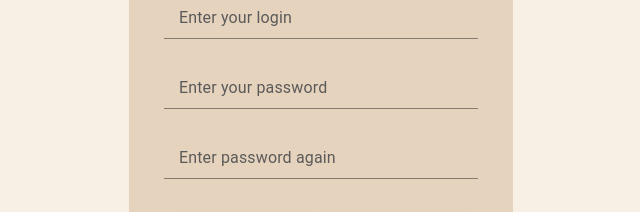
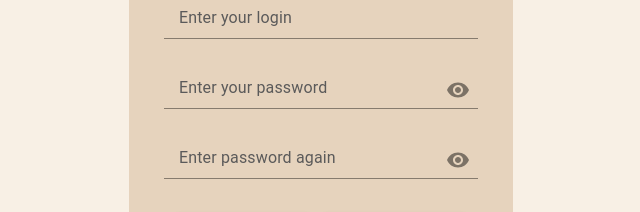
Before and after one commit to coderEverFirst/phonoteka, a React (Vite) app in the folder packages/client/: page /sign-up in a window 1280 px wide. Shown: the part 324-536 px from the top of the page, without its empty margins (319-959 px from the left). Built offline with nearby package versions, Linux system fonts and the light colour scheme.

Commit message:
added inputs visibility in auth page

```diff
--- a/packages/client/package.json
+++ b/packages/client/package.json
@@ -13,6 +13,7 @@
   "dependencies": {
     "@emotion/react": "^11.11.1",
     "@emotion/styled": "^11.11.0",
+    "@mui/icons-material": "^5.14.15",
     "@mui/material": "^5.14.10",
     "react": "^18.2.0",
     "react-dom": "^18.2.0",
--- a/packages/client/src/pages/AuthPage/AuthPage.scss
+++ b/packages/client/src/pages/AuthPage/AuthPage.scss
@@ -42,6 +42,15 @@
       &:first-of-type {
         margin-top: 0;
       }
+
+      .auth_visibility {
+        cursor: pointer;
+        opacity: 0.85;
+        transition: 0.2s ease-out;
+        &:hover {
+          opacity: 1;
+        }
+      }
     }
 
     .auth_button_block {
--- a/packages/client/src/pages/AuthPage/AuthPage.tsx
+++ b/packages/client/src/pages/AuthPage/AuthPage.tsx
@@ -1,9 +1,15 @@
-import React, { useCallback, useMemo } from 'react'
+import React, { useCallback, useMemo, useState } from 'react'
+import { useLocation, useNavigate } from 'react-router'
+import { InputAdornment } from '@mui/material'
+import VisibilityIcon from '@mui/icons-material/Visibility'
+import VisibilityOffIcon from '@mui/icons-material/VisibilityOff'
+
+import { AuthTextField } from '../../components/UI/MuiUI/TextFields/AuthTextField.styled'
+import { AuthButton } from '../../components/UI/MuiUI/Buttons/AuthButton.styled'
+
+import logoImage from '../../assets/logo.svg'
+
 import './AuthPage.scss'
-import { AuthTextField } from '../../components/UI/MuiUI/TextFields/AuthTextField.styled'
-import logoImage from '../../assets/logo.svg'
-import { AuthButton } from '../../components/UI/MuiUI/Buttons/AuthButton.styled'
-import { useLocation, useNavigate } from 'react-router'
 
 const RENDER_AUTH_LOGIN_DATA = {
   title: 'LOGIN',
@@ -70,6 +76,7 @@ const RENDER_AUTH_SIGNUP_DATA = {
 }
 
 const AuthPage = () => {
+  const [showPassword, isShowPassword] = useState<boolean>(false)
   const navigate = useNavigate()
   const { pathname } = useLocation()
 
@@ -82,6 +89,19 @@ const AuthPage = () => {
     navigate(path)
   }, [])
 
+  const handleVisibilityPassword = useCallback(() => {
+    isShowPassword(!showPassword)
+  }, [showPassword])
+
+  const changeVisibilityPassword = (type: string, action: boolean) => {
+    if (type !== 'password') return
+    if (type === 'password' && action) {
+      return 'text'
+    } else {
+      return 'password'
+    }
+  }
+
   return (
     <div className="auth_wrapper">
       <div className="auth_container">
@@ -91,7 +111,22 @@ const AuthPage = () => {
           <AuthTextField
             id={item.name}
             key={item.name}
-            type={item.type}
+            type={changeVisibilityPassword(item.type, showPassword)}
+            InputProps={
+              item.type === 'password' && {
+                endAdornment: (
+                  <InputAdornment
+                    position="start"
+                    className="auth_visibility"
+                    onClick={() => {
+                      handleVisibilityPassword()
+                    }}
+                  >
+                    {showPassword ? <VisibilityOffIcon /> : <VisibilityIcon />}
+                  </InputAdornment>
+                ),
+              }
+            }
             className="auth_input"
             variant="standard"
             label={item.label}
```
Also changed, not shown: 1 other file (tests, documents, lock files or other folders).
